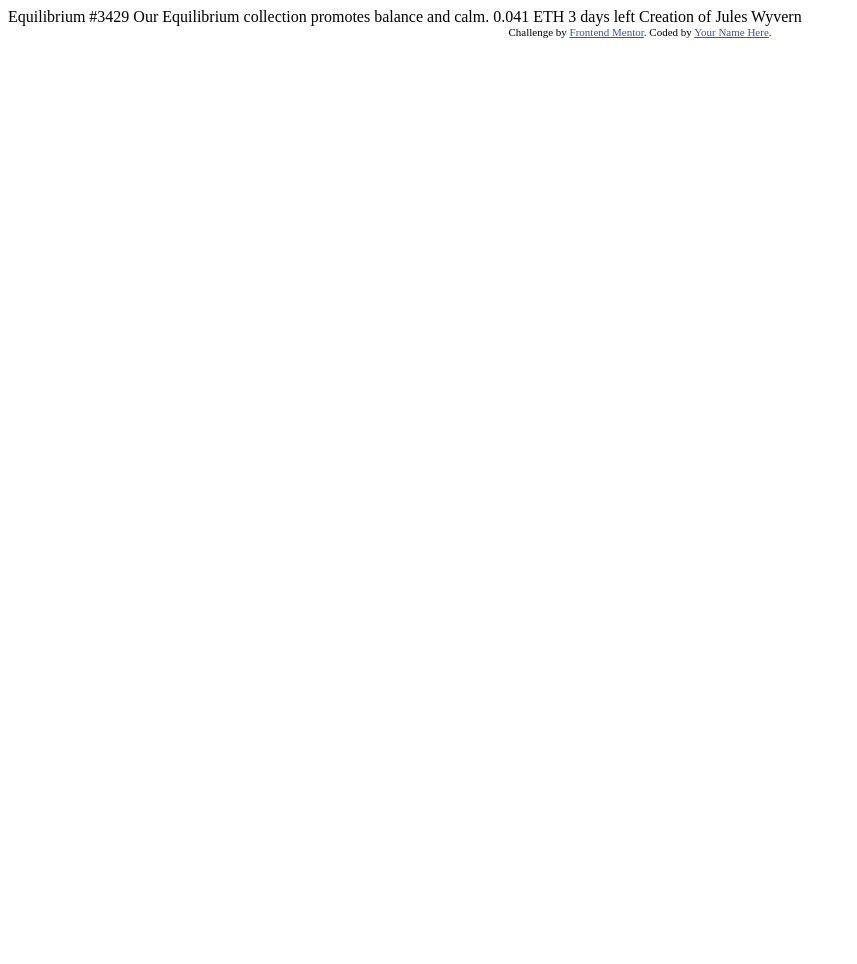
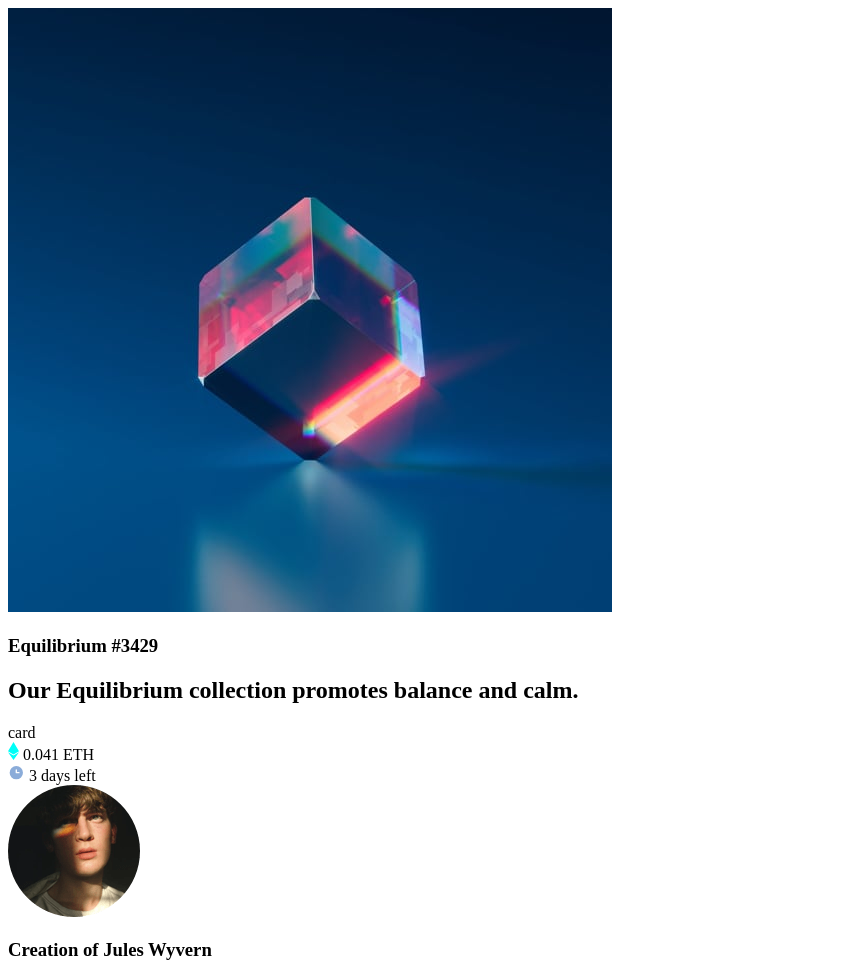
Before and after one commit to MaxSauerbrey/-Frontend-Mentor-NFT-preview-card-component, a plain HTML site: page index.html in a window 1280 px wide. Shown: the whole page, without its empty margins (0-857 px from the left). Before the commit the page ends 800 px from the top, so only its background shows below. Drawn offline with Linux system fonts and the light colour scheme.

Commit message:
add html format

```diff
--- a/index.html
+++ b/index.html
@@ -1,34 +1,47 @@
 <!DOCTYPE html>
-<html lang="en">
+<html lang="esp">
 
 <head>
     <meta charset="UTF-8">
     <meta name="viewport" content="width=device-width, initial-scale=1.0">
-    <!-- displays site properly based on user's device -->
 
     <link rel="icon" type="image/png" sizes="32x32" href="./images/favicon-32x32.png">
 
     <title>Frontend Mentor | NFT preview card component</title>
 
-    <!-- Feel free to remove these styles or customise in your own stylesheet 👍 -->
-    <style>
-        .attribution {
-            font-size: 11px;
-            text-align: center;
-        }
-
-        .attribution a {
-            color: hsl(228, 45%, 44%);
-        }
-    </style>
 </head>
 
 <body>
-
-    Equilibrium #3429 Our Equilibrium collection promotes balance and calm. 0.041 ETH 3 days left Creation of Jules Wyvern
-
-    <div class="attribution">
-        Challenge by <a href="https://www.frontendmentor.io?ref=challenge" target="_blank">Frontend Mentor</a>. Coded by <a href="#">Your Name Here</a>.
-    </div>
-</body>
-</htm
+    <!--/ card -->
+    <article class="card">
+        <!--/ card header -->
+        <header class="card__header">
+            <img src="images/image-equilibrium.jpg" alt="main-image">
+        </header>
+        <!--/ card body  -->
+        <section class="card__body">
+            <!--/ card body title -->
+            <h1 class="card__text card__text--title">Equilibrium #3429 </h1>
+            <!--/ card body paragraph -->
+            <h2 class="card__text card__text--description">Our Equilibrium collection promotes balance and calm.</h2>
+            card
+            <!--/ card body footer  -->
+            <div>
+                <!--/ card body footer left side -->
+                <div card__left>
+                    <img src="images/icon-ethereum.svg" alt="ethereum icon">
+                    <span>0.041 ETH</span>
+                </div>
+                <!--/ card body footer right side -->
+                <div card__right>
+                    <img src="images/icon-clock.svg" alt="">
+                    <span>3 days left </span>
+                </div>
+            </div>
+        </section>
+        <!--/ card footer-->
+        <footer class="card__footer">
+            <img class="card__avatar" src="images/image-avatar.png" alt="image avatar">
+            <h3 class="card__text--footer ">Creation of <span card__text--footer>Jules Wyvern</span></h3>
+        </footer>
+    </article>
```
